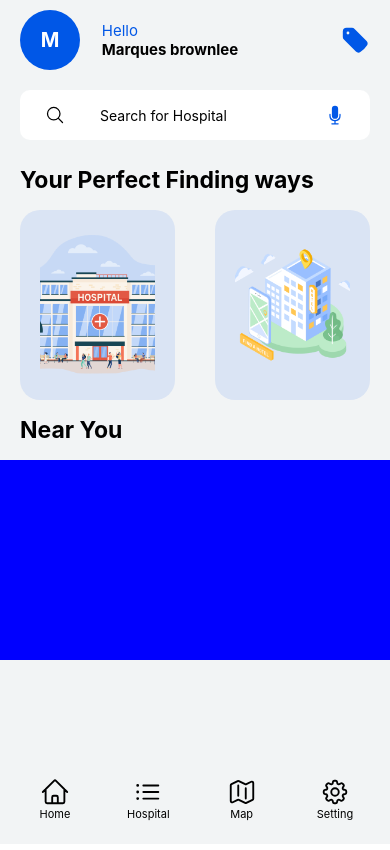
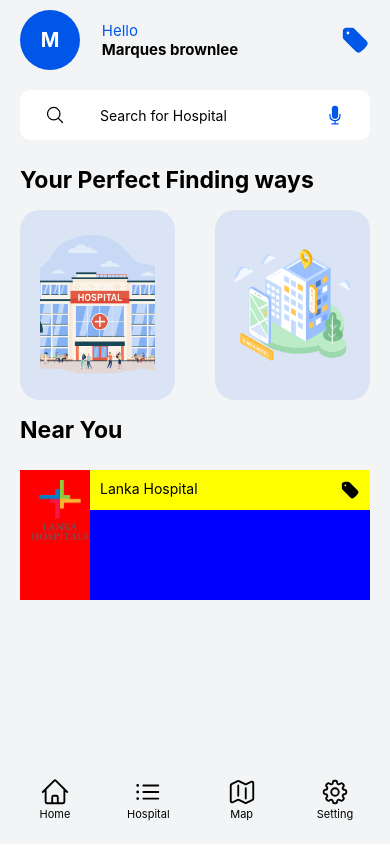
Before and after one commit to ChamudithaWasala0423/hospital-finder-app, a React Native app: screen / in a window 390 px wide. Built offline with nearby package versions, Linux system fonts and the light colour scheme.

Commit message:
add near you content box styles

```diff
--- a/Components/Category.tsx
+++ b/Components/Category.tsx
@@ -1,6 +1,7 @@
 /* eslint-disable prettier/prettier */
 import {View, Text, StyleSheet, Image, ScrollView} from 'react-native';
 import React from 'react';
+import {TagIcon} from 'react-native-heroicons/solid';
 
 const Category = () => {
   return (
@@ -31,16 +32,30 @@ const Category = () => {
         <Text style={styles.titleText}>Near You</Text>
       </View>
       <ScrollView>
-        <View style={styles.subCatContainer}></View>
+        <View style={styles.subCatContainer}>
+          <View style={styles.catBox}>
+            <View style={styles.leftbox}>
+              <Image
+                source={require('../assets/Lanka_Hospitals_logo.png')}
+                style={styles.hosLogo}
+              />
+            </View>
+            <View style={styles.middlebox}>
+              <View style={styles.boxhead}>
+                <Text>Lanka Hospital</Text>
+                <TagIcon size={20} color="black" />
+              </View>
+            </View>
+          </View>
+        </View>
       </ScrollView>
     </View>
   );
 };
-
 const styles = StyleSheet.create({
   mainCategory: {
     width: '100%',
-    // backgroundColor: 'red',
+    height: 700,
   },
   box: {
     width: '100%',
@@ -91,8 +106,38 @@ const styles = StyleSheet.create({
   },
   subCatContainer: {
     width: '100%',
-    height: 200,
+    paddingHorizontal: 20,
+  },
+  catBox: {
+    width: '100%',
+    height: 130,
+    backgroundColor: 'white',
+    marginTop: 10,
+    borderRadius: 20,
+    flexDirection: 'row',
+  },
+  hosLogo: {
+    width: 60,
+    height: 60,
+  },
+  leftbox: {
+    width: '20%',
+    height: 130,
+    backgroundColor: 'red',
+    padding: 10,
+  },
+  middlebox: {
+    width: '80%',
+    height: 130,
     backgroundColor: 'blue',
+  },
+  boxhead: {
+    width: '100%',
+    height: 40,
+    backgroundColor: 'yellow',
+    flexDirection: 'row',
+    justifyContent: 'space-between',
+    padding: 10,
   },
 });
 
```
Also changed, not shown: assets/Lanka_Hospitals_logo.png (added).
